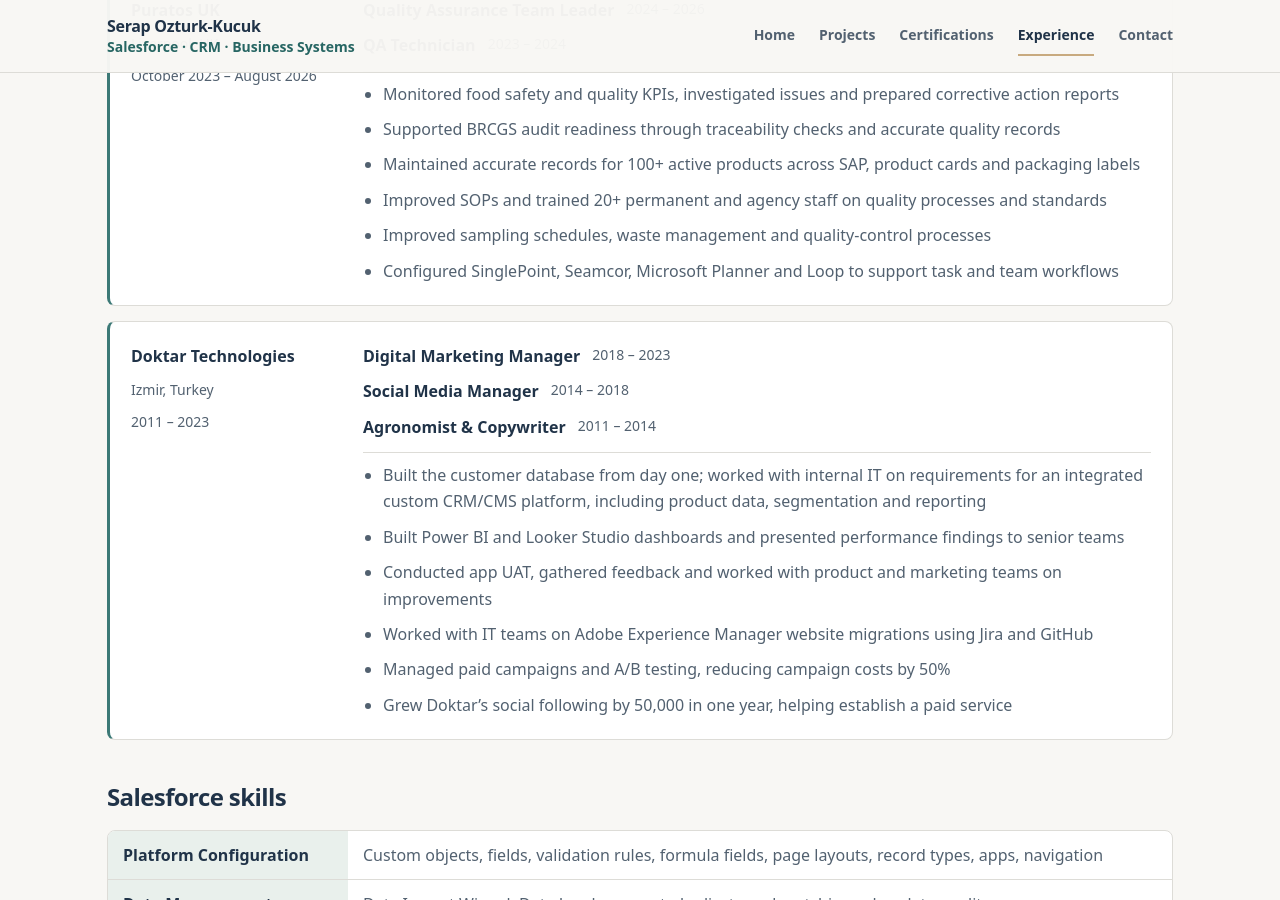
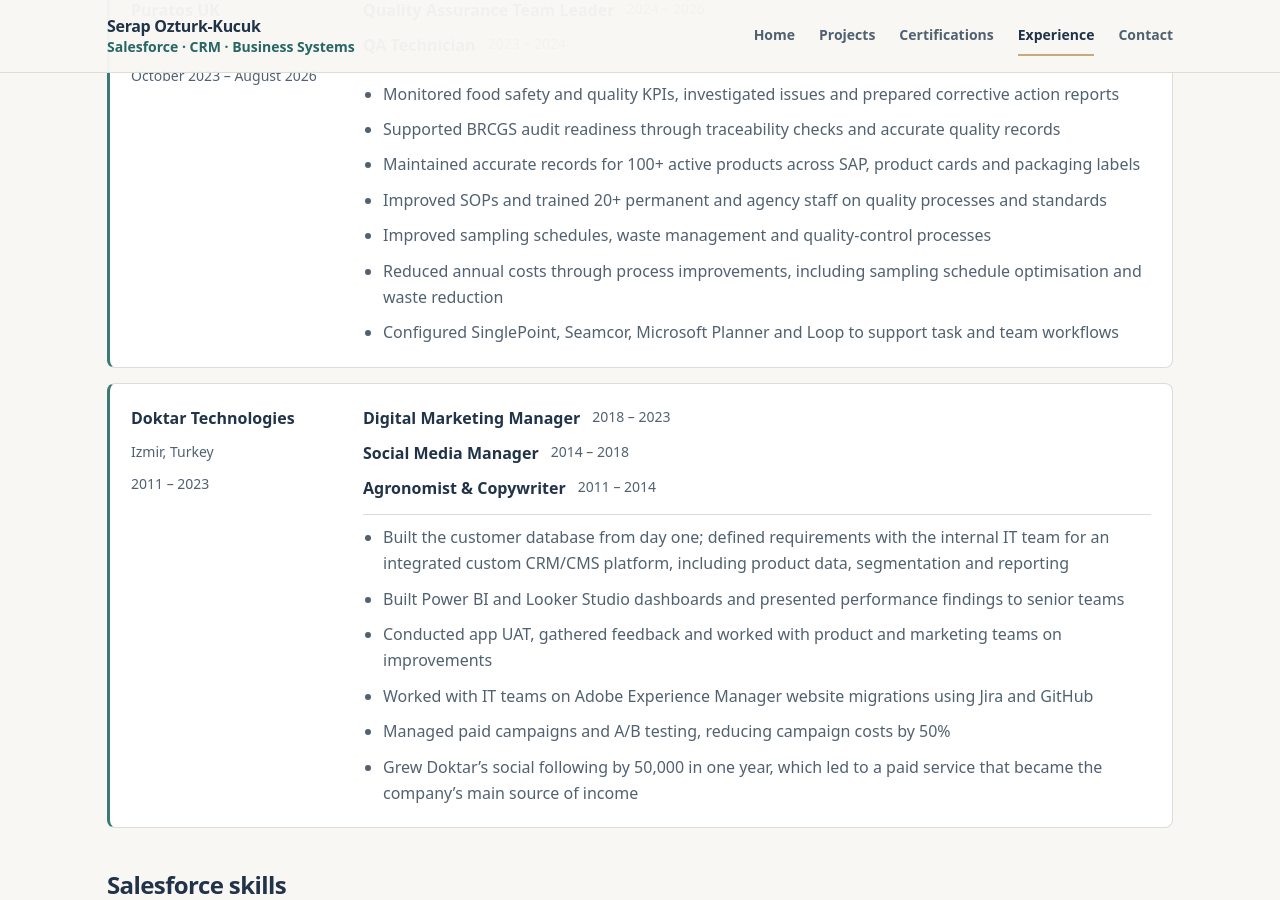
Before and after one commit to serapozturkkucuk/serapozturkkucuk.github.io, a Jekyll site: the page built from about/index.html, in a window 1280 px wide and 900 px high, scrolled down 400 px. Built offline with Jekyll 4.4.1, drawn with Linux system fonts in a browser that asks for light colours.

Commit message:
Apply requested title case, accurate CRM wording and experience navigation

```diff
--- a/_data/experience.yml
+++ b/_data/experience.yml
@@ -14,6 +14,7 @@
     - Maintained accurate records for 100+ active products across SAP, product cards and packaging labels
     - Improved SOPs and trained 20+ permanent and agency staff on quality processes and standards
     - Improved sampling schedules, waste management and quality-control processes
+    - Reduced annual costs through process improvements, including sampling schedule optimisation and waste reduction
     - Configured SinglePoint, Seamcor, Microsoft Planner and Loop to support task and team workflows
 
 - company: Doktar Technologies
@@ -27,9 +28,9 @@
     - title: Agronomist & Copywriter
       dates: 2011 – 2014
   points:
-    - Built the customer database from day one; worked with internal IT on requirements for an integrated custom CRM/CMS platform, including product data, segmentation and reporting
+    - Built the customer database from day one; defined requirements with the internal IT team for an integrated custom CRM/CMS platform, including product data, segmentation and reporting
     - Built Power BI and Looker Studio dashboards and presented performance findings to senior teams
     - Conducted app UAT, gathered feedback and worked with product and marketing teams on improvements
     - Worked with IT teams on Adobe Experience Manager website migrations using Jira and GitHub
     - Managed paid campaigns and A/B testing, reducing campaign costs by 50%
-    - Grew Doktar’s social following by 50,000 in one year, helping establish a paid service
+    - Grew Doktar’s social following by 50,000 in one year, which led to a paid service that became the company’s main source of income
```
